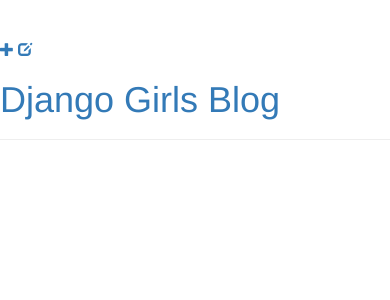
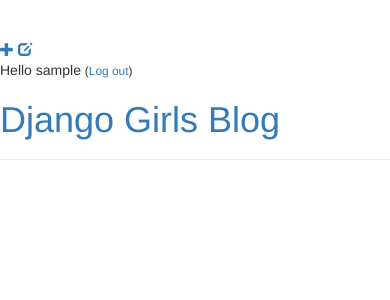
Before and after one commit to russkoepole/my-first-blog, a Django app: a page that uses blog/templates/blog/base.html in a window 390 px wide. Shown: the top 300 px of the page. Run offline with Django 3.2, Linux system fonts and the light colour scheme; the visitor is signed in with stand-in values (Sample User, id 1); data that the repository does not hold is empty; some libraries are stand-ins or nearby versions.

Commit message:
comment,login

```diff
--- a/blog/templates/blog/base.html
+++ b/blog/templates/blog/base.html
@@ -12,18 +12,11 @@
     {% if user.is_authenticated %}
         <a href="{% url 'post_new' %}" class="top-menu"><span class="glyphicon glyphicon-plus"></span></a>
         <a href="{% url 'post_draft_list' %}" class="top-menu"><span class="glyphicon glyphicon-edit"></span></a>
+        <p class="top-menu">Hello {{ user.username }} <small>(<a href="{% url 'logout' %}">Log out</a>)</small></p>
     {% else %}
         <a href="{% url 'login' %}" class="top-menu"><span class="glyphicon glyphicon-lock"></span></a>
     {% endif %}
     <h1><a href="/">Django Girls Blog</a></h1>
 </div>
-    <div class="content container">
-        <div class="row">
-            <div class="col-md-8">
-            {% block content %}
-            {% endblock %}
-            </div>
-        </div>
-    </div>
    </body>
 </html>
```
Lines whose indentation alone changed are shown as unchanged.
